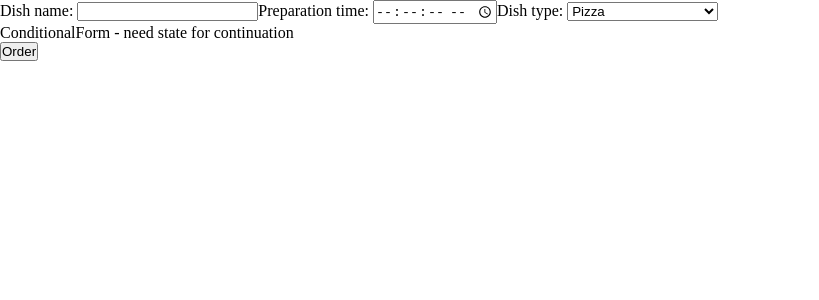
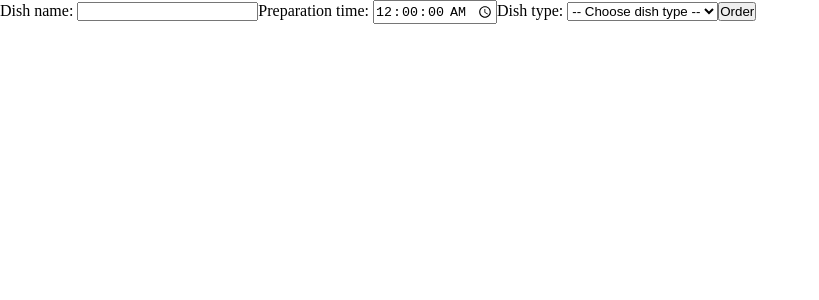
Before and after one commit to HomoViator153/order-dish-form, a React (Create React App) app: page / in a window 1280 px wide. Shown: the top 300 px of the page, without its empty margins (0-819 px from the left). Built offline with nearby package versions, Linux system fonts and the light colour scheme.

Commit message:
Add basic state and connect it to components

```diff
--- a/src/App.js
+++ b/src/App.js
@@ -1,14 +1,30 @@
 import "./App.css";
+import { useState } from "react";
 
 import BasicForm from "./components/BasicForm";
 import ConditionalForm from "./components/ConditionalForm";
 
 const App = () => {
+  const [isDishTypeSet, setIsDishTypeSet] = useState(false);
+  const [formState, setFormState] = useState({
+    name: "",
+    preparation_time: "00:00:00",
+    type: "",
+    no_of_slices: "",
+    diameter: "",
+    spiciness_scale: 1,
+    slices_of_bread: "",
+  });
   return (
     <main className="form-container">
       <form action="" method="POST">
-        <BasicForm />
-        <ConditionalForm />
+        <BasicForm
+          formState={formState}
+          setFormState={setFormState}
+          isDishTypeSet={isDishTypeSet}
+          setIsDishTypeSet={setIsDishTypeSet}
+        />
+        {isDishTypeSet && <ConditionalForm formState={formState} setFormState={setFormState} />}
         <button type="submit">Order</button>
       </form>
     </main>
--- a/src/components/BasicForm.jsx
+++ b/src/components/BasicForm.jsx
@@ -1,14 +1,23 @@
 import React from "react";
 
-const BasicForm = () => {
+const BasicForm = (props) => {
+  const { name, type, preparation_time } = props.formState;
+  const { isDishTypeSet, setIsDishTypeSet, setFormState } = props;
+
   return (
     <>
       <label htmlFor="name">Dish name: </label>
-      <input autofocus type="text" name="name" id="name" required />
+      <input type="text" value={name} name="name" id="name" required autofocus />
       <label htmlFor="preparation_time">Preparation time: </label>
-      <input type="time" name="preparation_time" id="preparation_time" step="2" />
+      <input
+        type="time"
+        value={preparation_time}
+        name="preparation_time"
+        id="preparation_time"
+        step="2"
+      />
       <label htmlFor="type">Dish type: </label>
-      <select name="type" id="type" required>
+      <select name="type" value={type} id="type" required>
         <option hidden disabled value="">
           -- Choose dish type --
         </option>
```
